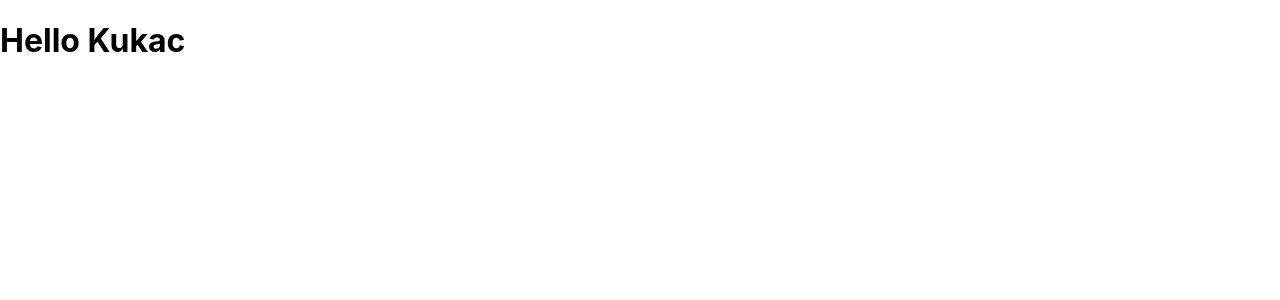
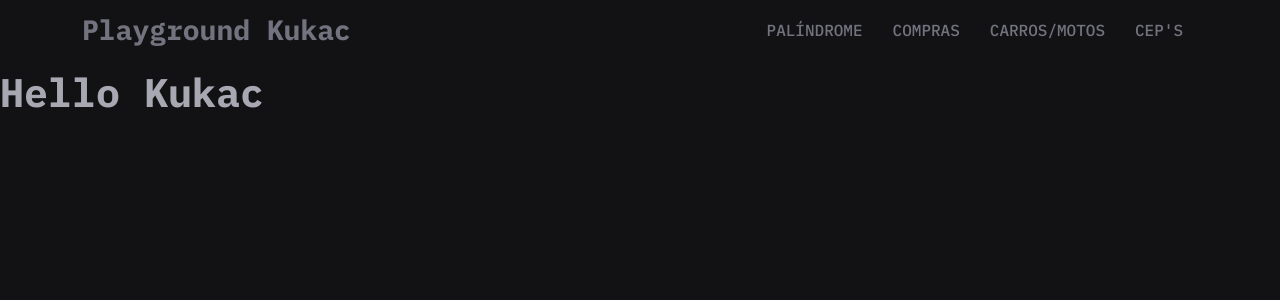
Before and after one commit to eduardoaraujogomes/kukac-challenge, a React (Create React App) app in the folder frontend/: page / in a window 1280 px wide. Shown: the top 300 px of the page. Built offline with nearby package versions, Linux system fonts and the light colour scheme.

Commit message:
feat: component header and styles

```diff
--- a/frontend/src/App.css
+++ /dev/null
@@ -1,38 +0,0 @@
-.App {
-  text-align: center;
-}
-
-.App-logo {
-  height: 40vmin;
-  pointer-events: none;
-}
-
-@media (prefers-reduced-motion: no-preference) {
-  .App-logo {
-    animation: App-logo-spin infinite 20s linear;
-  }
-}
-
-.App-header {
-  background-color: #282c34;
-  min-height: 100vh;
-  display: flex;
-  flex-direction: column;
-  align-items: center;
-  justify-content: center;
-  font-size: calc(10px + 2vmin);
-  color: white;
-}
-
-.App-link {
-  color: #61dafb;
-}
-
-@keyframes App-logo-spin {
-  from {
-    transform: rotate(0deg);
-  }
-  to {
-    transform: rotate(360deg);
-  }
-}
--- a/frontend/src/App.js
+++ /dev/null
@@ -1,9 +0,0 @@
-import './App.css';
-
-function App() {
-  return (
-    <h1>Hello Kukac</h1>
-  );
-}
-
-export default App;
--- /dev/null
+++ b/frontend/src/App.jsx
@@ -0,0 +1,12 @@
+import Header from "./components/Header";
+
+function App() {
+  return (
+    <>
+      <Header />
+      <h1>Hello Kukac</h1>
+    </>
+  );
+}
+
+export default App;
--- /dev/null
+++ b/frontend/src/components/Header/index.jsx
@@ -0,0 +1,83 @@
+import React, { useState } from 'react';
+import './style.scss';
+import Svg from '../Svg';
+import { firstSvg, secondSvg } from './svgValues';
+
+function Header() {
+  const [svgVal, setSvgVal] = useState(firstSvg);
+
+  const change = () => {
+    setSvgVal(svgVal === firstSvg ? secondSvg : firstSvg);
+  };
+
+  return (
+    <>
+      <div id='header'>
+        <div className='container'>
+          <nav className='navbar navbar-expand-lg '>
+            <a className='navbar-brand playground' href='index.html'>
+              <h3>Playground Kukac</h3>
+            </a>
+            <button
+              onClick={change}
+              className='navbar-toggler'
+              type='button'
+              data-bs-toggle='collapse'
+              data-bs-target='#navbarNav'
+              aria-controls='navbarNav'
+              aria-expanded='false'
+              aria-label='Toggle navigation'
+            >
+              <Svg svgVal={svgVal} />
+            </button>
+            <div
+              className='collapse navbar-collapse justify-content-end'
+              id='navbarNav'
+            >
+              <ul className='navbar-nav'>
+                <li className='nav-item'>
+                  <a
+                    className='nav-link active'
+                    aria-current='page'
+                    href='#about'
+                  >
+                    Palíndrome
+                  </a>
+                </li>
+                <li className='nav-item'>
+                  <a
+                    className='nav-link active'
+                    aria-current='page'
+                    href='#technologies'
+                  >
+                    Compras
+                  </a>
+                </li>
+                <li className='nav-item'>
+                  <a
+                    className='nav-link active'
+                    aria-current='page'
+                    href='#projects'
+                  >
+                    Carros/Motos
+                  </a>
+                </li>
+                <li className='nav-item'>
+                  <a
+                    className='nav-link active'
+                    aria-current='page'
+                    href='#contact'
+                  >
+                    CEP's
+                  </a>
+                </li>
+              </ul>
+            </div>
+          </nav>
+        </div>
+      </div>
+    </>
+  );
+}
+
+export default Header;
--- /dev/null
+++ b/frontend/src/components/Header/style.scss
@@ -0,0 +1,33 @@
+#header {
+  width: 100%;
+  background-color: transparent;
+  transition: background ease-in-out 0.2s;
+
+  .navbar-collapse {
+    width: auto;
+  }
+
+  .nav-link {
+    text-transform: uppercase;
+    font-weight: 500;
+    padding: 0 0 4px 0;
+    margin: 0 15px;
+    color: var(--support);
+    border-bottom: solid 4px transparent;
+    transition: all ease-in-out 0.5s;
+
+    &:hover {
+      border-bottom: solid 4px var(--border);
+      color: var(--text);
+    }
+  }
+  .playground {
+    text-decoration: none;
+    color: unset;
+    color: var(--support);
+    &:hover,
+    &:active {
+      color: var(--text)
+    }
+  }
+}
--- /dev/null
+++ b/frontend/src/components/Header/svgValues.js
@@ -0,0 +1,40 @@
+export const [firstSvg, secondSvg] = [
+  <>
+    <svg
+      width='48'
+      height='48'
+      viewBox='0 0 48 48'
+      fill='none'
+      xmlns='http://www.w3.org/2000/svg'
+    >
+      <rect x='12' y='20' width='24' height='2' fill='var(--primary)'></rect>
+      <rect x='20' y='26' width='16' height='2' fill='var(--primary)'></rect>
+    </svg>
+  </>,
+  <>
+    <svg
+      width='48'
+      height='48'
+      viewBox='0 0 48 48'
+      fill='none'
+      xmlns='http://www.w3.org/2000/svg'
+    >
+      <rect
+        x='16.9399'
+        y='15.5309'
+        width='22'
+        height='2'
+        fill='var(--primary)'
+        transform='rotate(45 16.9399 15.5309)'
+      ></rect>
+      <rect
+        x='15.5257'
+        y='31.0872'
+        width='22'
+        height='2'
+        fill='var(--primary)'
+        transform='rotate(-45 15.5257 31.0872)'
+      ></rect>
+    </svg>
+  </>,
+];
--- /dev/null
+++ b/frontend/src/components/Svg/index.jsx
@@ -0,0 +1,5 @@
+export const Svg = ({ svgVal }) => {
+  return <>{svgVal}</>;
+};
+
+export default Svg;
--- a/frontend/src/index.css
+++ /dev/null
@@ -1,13 +0,0 @@
-body {
-  margin: 0;
-  font-family: -apple-system, BlinkMacSystemFont, 'Segoe UI', 'Roboto', 'Oxygen',
-    'Ubuntu', 'Cantarell', 'Fira Sans', 'Droid Sans', 'Helvetica Neue',
-    sans-serif;
-  -webkit-font-smoothing: antialiased;
-  -moz-osx-font-smoothing: grayscale;
-}
-
-code {
-  font-family: source-code-pro, Menlo, Monaco, Consolas, 'Courier New',
-    monospace;
-}
--- a/frontend/src/index.js
+++ b/frontend/src/index.jsx
@@ -1,7 +1,10 @@
 import React from 'react';
 import ReactDOM from 'react-dom';
-import './index.css';
+import 'bootstrap/dist/css/bootstrap.min.css';
+import 'bootstrap/dist/js/bootstrap';
+import './index.scss';
 import App from './App';
+import './responsive.scss';
 
 
 ReactDOM.render(
--- /dev/null
+++ b/frontend/src/index.scss
@@ -0,0 +1,102 @@
+@import url('https://fonts.googleapis.com/css2?family=IBM+Plex+Mono:wght@300;500;700&display=swap');
+:root {
+  --primary: #8257e5;
+  --primary-dark: #981ee4;
+  --background: #121214;
+  --support: #737380;
+  --black: #09090a;
+  --text: #a8a8b3;
+  --btn-primary: #9466ff;
+  --btn-hover: #6833e4;
+  --white: #fff;
+  --border: #6833e4;
+}
+
+body::-webkit-scrollbar {
+  width: 12px; /* width of the entire scrollbar */
+}
+
+body::-webkit-scrollbar-track {
+  background: var(--black);
+}
+
+body::-webkit-scrollbar-thumb {
+  background-color: var(--primary);
+  border-radius: 20px;
+  border: 3px solid var(--primary);
+}
+
+body {
+  margin: 0;
+  padding: 0;
+  box-sizing: border-box;
+  font-family: 'IBM Plex Mono', monospace;
+  -webkit-font-smoothing: antialiased;
+  -moz-osx-font-smoothing: grayscale;
+  background-color: var(--background);
+  color: var(--text);
+  overflow-x: hidden;
+}
+
+textarea:hover,
+input:hover,
+textarea:active,
+input:active,
+textarea:focus,
+input:focus,
+button:focus,
+button:active,
+button:hover,
+label:focus,
+.btn:active,
+.btn.active {
+  outline: 0px !important;
+  -webkit-appearance: none;
+  box-shadow: none !important;
+}
+
+.button {
+  text-transform: lowercase;
+  font-weight: 500;
+  padding: 0.375rem 1.4rem;
+}
+
+.button-primary {
+  background-color: var(--btn-primary);
+  border-color: var(--btn-primary);
+
+  &:hover,
+  &:active {
+    background-color: var(--btn-hover);
+    border-color: var(--btn-hover);
+  }
+}
+
+.button-primary-outline {
+  border-color: var(--btn-primary);
+  color: var(--btn-primary);
+
+  &:hover,
+  &:active {
+    background-color: var(--btn-hover);
+    border-color: var(--btn-hover);
+  }
+}
+
+h1,
+h2,
+h3,
+h4,
+h5,
+h6 {
+  font-weight: 700;
+}
+
+.title {
+  text-transform: uppercase;
+}
+
+.subtitle {
+  color: var(--support);
+  font-weight: 400;
+}
--- /dev/null
+++ b/frontend/src/responsive.scss
@@ -0,0 +1,22 @@
+/* MAX MEDIUM */
+@media (max-width: 991.98px) {
+  #header {
+    .navbar-collapse {
+      width: 100%;
+    }
+
+    .nav-link {
+      margin-bottom: 10px;
+      border-bottom: none;
+      padding-left: 5px;
+      border-left: 2px solid transparent;
+      transition: all ease-in-out 0.5s;
+
+      &:hover {
+        border-bottom: none;
+        margin-left: 4px;
+        border-left: 2px solid var(--border);
+      }
+    }
+  }
+}
```
Also changed, not shown: frontend/package.json (+7 -5 lines), 1 other file (tests, documents, lock files or other folders).
